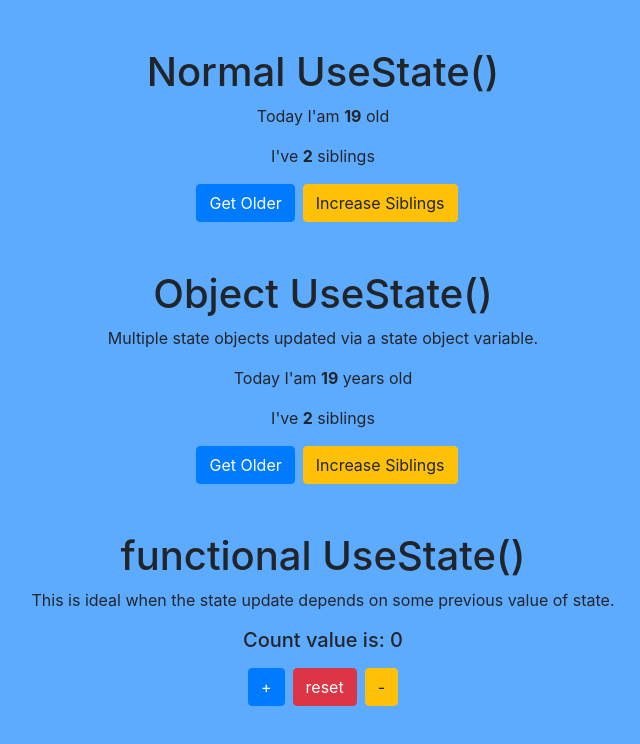
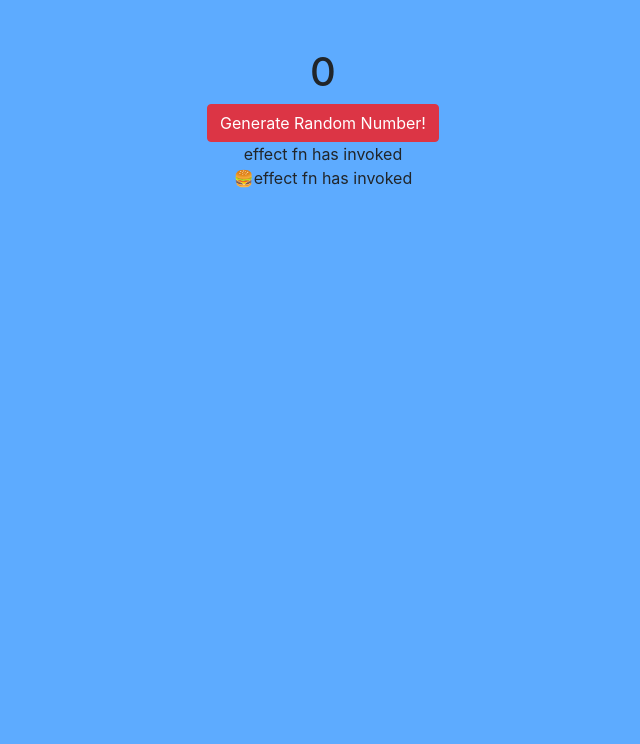
Before and after one commit to TahirShaikh85/learning-react, a React (Create React App) app: page / in a window 1280 px wide. Shown: the top 744 px of the page, without its empty margins (317-957 px from the left). Built offline with nearby package versions, Linux system fonts and the light colour scheme.

Commit message:
learned useLayoutEffect comparision useLayoutEffect vs useEffect hook

```diff
--- a/src/App.js
+++ b/src/App.js
@@ -9,6 +9,8 @@ import Project3 from './Components/Project3/Project3';
 import UseState from './learning/useState/UseState';
 import UseState2 from './learning/useState/useState2';
 import UseState3 from './learning/useState/useState3';
+
+import UseLayoutEffect from './learning/useLayoutEffect/useLayoutEffect';
 
 function App() {
 
@@ -36,9 +38,14 @@ function App() {
     <Project3/>
     */}
 
+    {/* learning useState()
     <UseState/>
     <UseState2/>
     <UseState3/>
+
+    */}
+
+    <UseLayoutEffect/>
 
     </>
   );
--- /dev/null
+++ b/src/learning/useLayoutEffect/useLayoutEffect.js
@@ -0,0 +1,30 @@
+import React from 'react'
+import { useLayoutEffect,useEffect } from 'react';
+import { useState } from 'react'
+
+// -> https://blog.logrocket.com/useeffect-vs-uselayouteffect-examples/
+
+const UseLayoutEffect = () => {
+    const [randomNum,setRandomNum] =   useState(0);
+    const [effectLogs,setEffectLogs] = useState([]);
+
+    useLayoutEffect(()=>{
+        setEffectLogs(prevEffectLogs => [...prevEffectLogs,"effect fn has invoked"])
+    },[randomNum])
+
+  return (
+    <div className='cotainer text-center mt-5'>
+        <h1>{randomNum}</h1>
+        <button className="btn btn-danger" onClick={()=>setRandomNum(Math.random())}>Generate Random Number!</button>
+        <div>
+            {
+                effectLogs.map((effect,index)=>{
+                    return <div key={index}>{'🍔'.repeat(index) + effect}</div>
+                })
+            }
+        </div>
+    </div>
+  )
+}
+
+export default UseLayoutEffect
```
